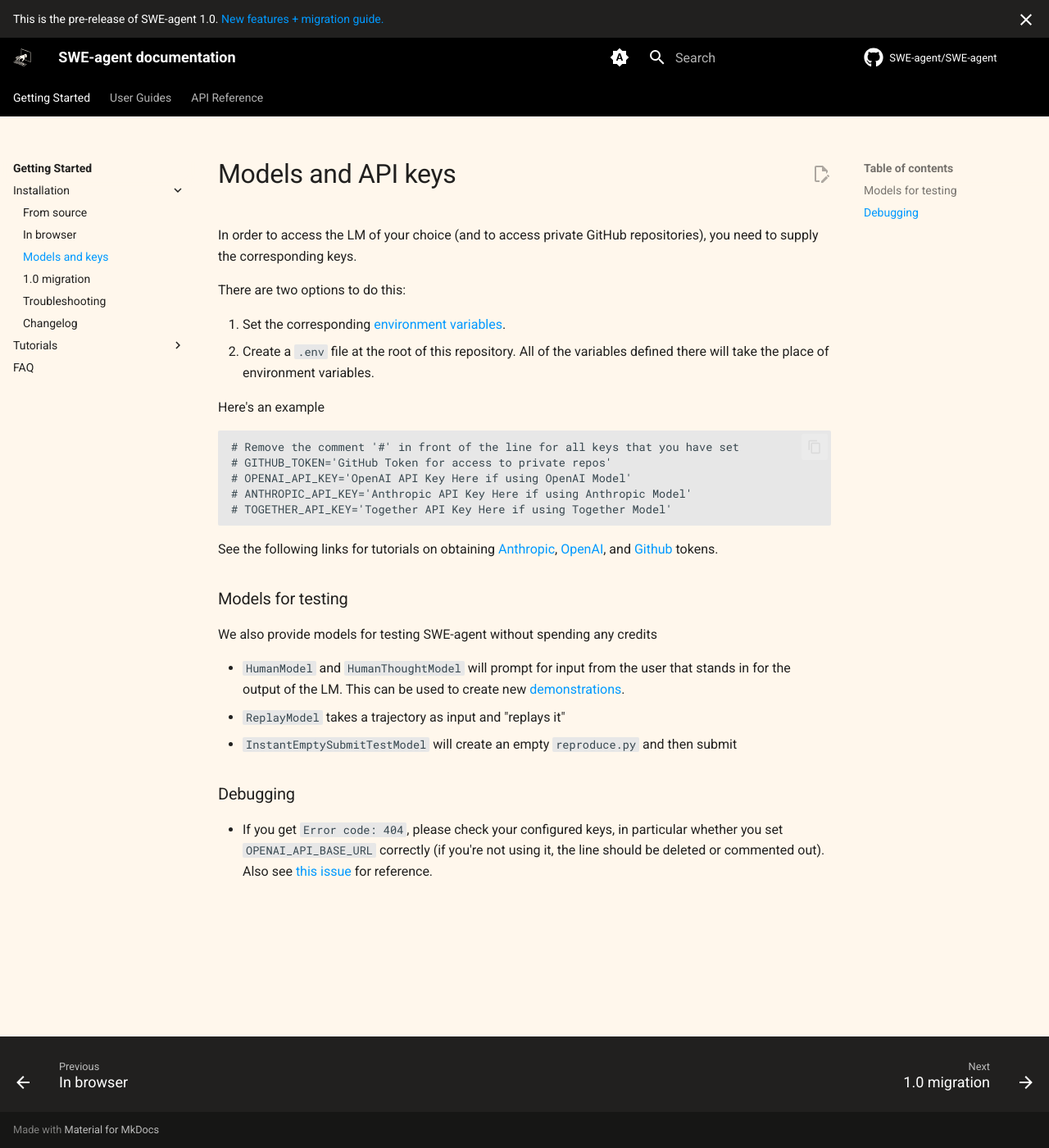
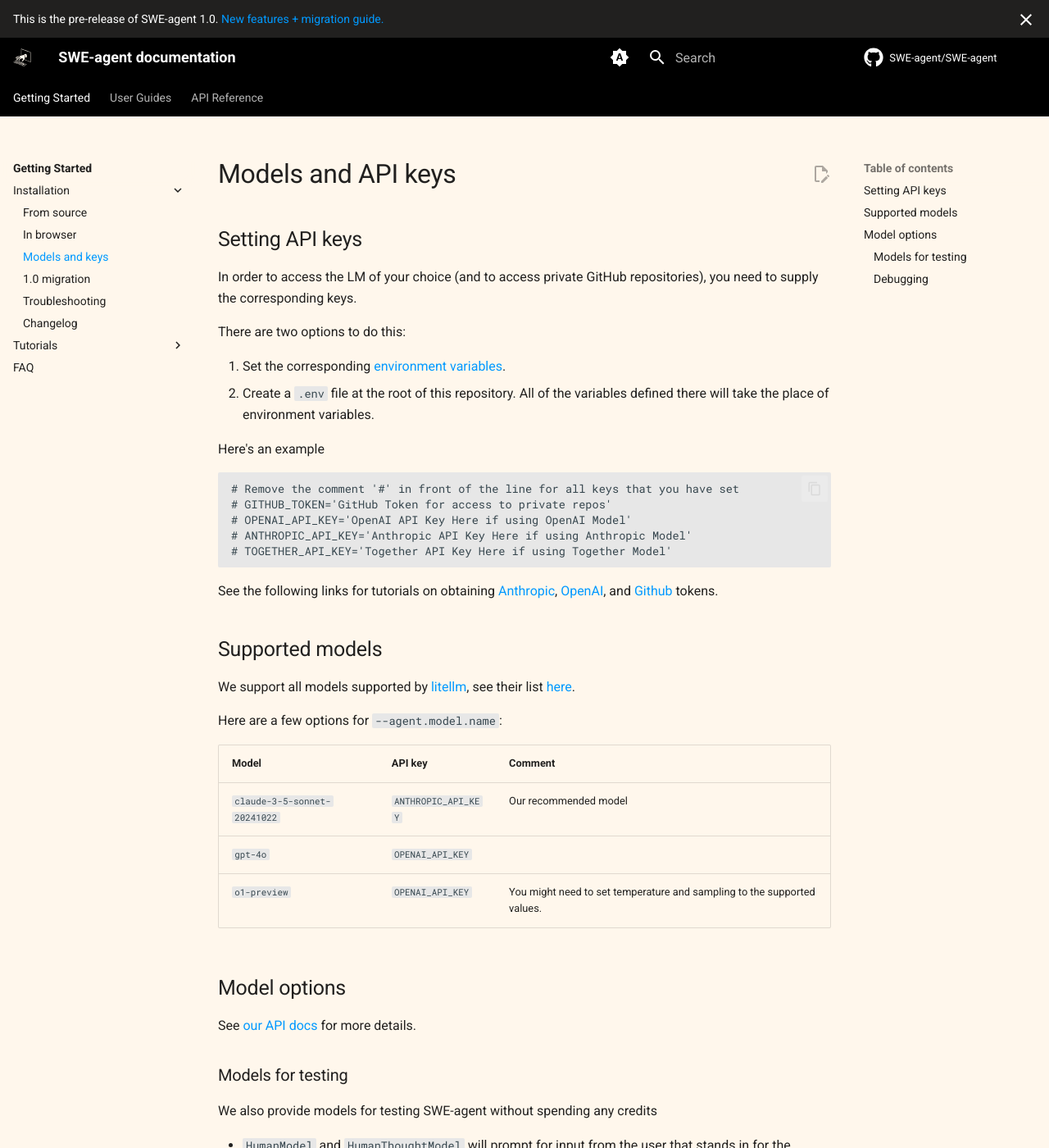
Before and after one commit to princeton-nlp/SWE-agent, an MkDocs documentation site: the page built from docs/installation/keys.md, in a window 1280 px wide and 1400 px high. Shown: the whole window at 82% size. Built offline with MkDocs 1.6.1 and Material for MkDocs 9.7.7, drawn with Linux system fonts in a browser that asks for light colours; comment, search, counter and statistics services are not loaded; the version menu is left out.

Commit message:
Doc: Add information about models

```diff
--- a/docs/installation/keys.md
+++ b/docs/installation/keys.md
@@ -1,4 +1,6 @@
 # Models and API keys
+
+## Setting API keys
 
 In order to access the LM of your choice (and to access private GitHub repositories), you need to supply the corresponding keys.
 
@@ -20,6 +22,22 @@
 
 See the following links for tutorials on obtaining [Anthropic](https://docs.anthropic.com/en/api/getting-started), [OpenAI](https://platform.openai.com/docs/quickstart/step-2-set-up-your-api-key), and [Github](https://docs.github.com/en/authentication/keeping-your-account-and-data-secure/managing-your-personal-access-tokens) tokens.
 
+## Supported models
+
+We support all models supported by [litellm](https://github.com/BerriAI/litellm), see their list [here](https://docs.litellm.ai/docs/providers).
+
+Here are a few options for `--agent.model.name`:
+
+| Model | API key | Comment |
+| ----- | ------- | ------- |
+| `claude-3-5-sonnet-20241022` | `ANTHROPIC_API_KEY` | Our recommended model |
+| `gpt-4o` | `OPENAI_API_KEY` | |
+| `o1-preview` | `OPENAI_API_KEY` | You might need to set temperature and sampling to the supported values. |
+
+## Model options
+
+See [our API docs](../reference/model_config.md) for more details.
+
 ### Models for testing
 
 We also provide models for testing SWE-agent without spending any credits
```
